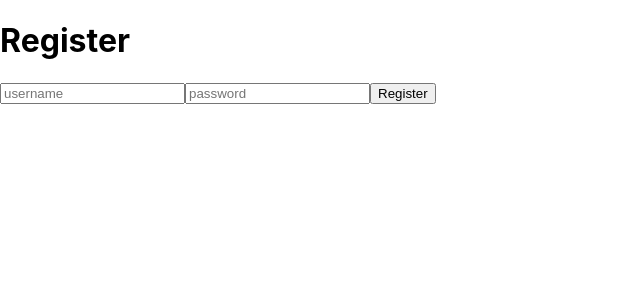
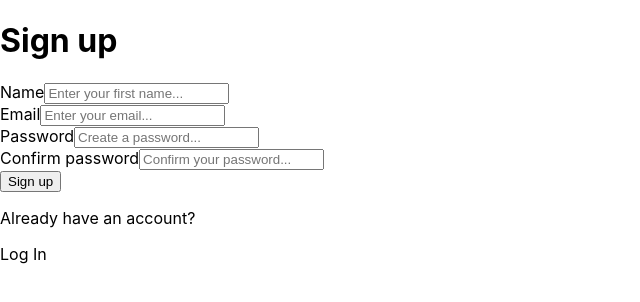
Before and after one commit to sasakiyudai/neostack, a Next.js app in the folder client/: page /register in a window 1280 px wide. Shown: the top 302 px of the page, without its empty margins (0-640 px from the left). Built offline with nearby package versions, Linux system fonts and the light colour scheme; no server answers.

Commit message:
implement register component

```diff
--- a/client/pages/register.tsx
+++ b/client/pages/register.tsx
@@ -1,14 +1,113 @@
 import { NextPage } from "next";
+import { useState } from "react";
+import { useAuthHooks } from "../hooks/useAuthHooks";
+import Alert from "@mui/material/Alert";
+import Link from "next/link";
 
 const Register: NextPage = () => {
+  const [state, setState] = useState({
+    email: "",
+    name: "",
+    password: "",
+    confirmPassword: "",
+    alert: "",
+  });
+  const { register } = useAuthHooks();
+
+  const handleChange = (event: any) => {
+    setState({
+      ...state,
+      [event.target.name]: event.target.value,
+    });
+  };
+
+  const handleSubmit = async (e: any) => {
+    e.preventDefault();
+
+    // Check if passwords match
+    if (state.password !== state.confirmPassword) {
+      setState({
+        ...state,
+        alert: "Passwords do not match!",
+      });
+      return;
+    }
+
+    // Register user through Redux action
+    await register(state.email, state.name, state.password);
+  };
+
   return (
     <div>
-      <h1>Register</h1>
-      <form action="/api/register" method="post">
-        <input type="text" name="username" placeholder="username" />
-        <input type="password" name="password" placeholder="password" />
-        <button type="submit">Register</button>
-      </form>
+      {/* Incorrect Credentials Alert */}
+      {state.alert !== "" && (
+        <Alert
+          severity="error"
+          onClose={() => setState({ ...state, alert: "" })}
+        >
+          {state.alert}
+        </Alert>
+      )}
+
+      {/* Sign up form */}
+      <div className="form" style={{ height: "90vh" }}>
+        <form onSubmit={handleSubmit}>
+          <h1>Sign up</h1>
+
+          <label>Name</label>
+          <input
+            type="text"
+            onChange={handleChange}
+            name="name"
+            placeholder="Enter your first name..."
+            value={state.name}
+            required
+          />
+          <br />
+
+          <label>Email</label>
+          <input
+            type="email"
+            onChange={handleChange}
+            name="email"
+            placeholder="Enter your email..."
+            value={state.email}
+            required
+          />
+          <br />
+
+          <label>Password</label>
+          <input
+            type="password"
+            onChange={handleChange}
+            name="password"
+            placeholder="Create a password..."
+            value={state.password}
+            required
+          />
+          <br />
+
+          <label>Confirm password</label>
+          <input
+            type="password"
+            onChange={handleChange}
+            name="confirmPassword"
+            placeholder="Confirm your password..."
+            value={state.confirmPassword}
+            required
+          />
+          <br />
+
+          <input type="submit" value="Sign up" />
+
+          <div className="bottom-text">
+            <p>Already have an account?</p>
+            <Link className="link" href="/login">
+              <a>Log In</a>
+            </Link>
+          </div>
+        </form>
+      </div>
     </div>
   );
 };
```
